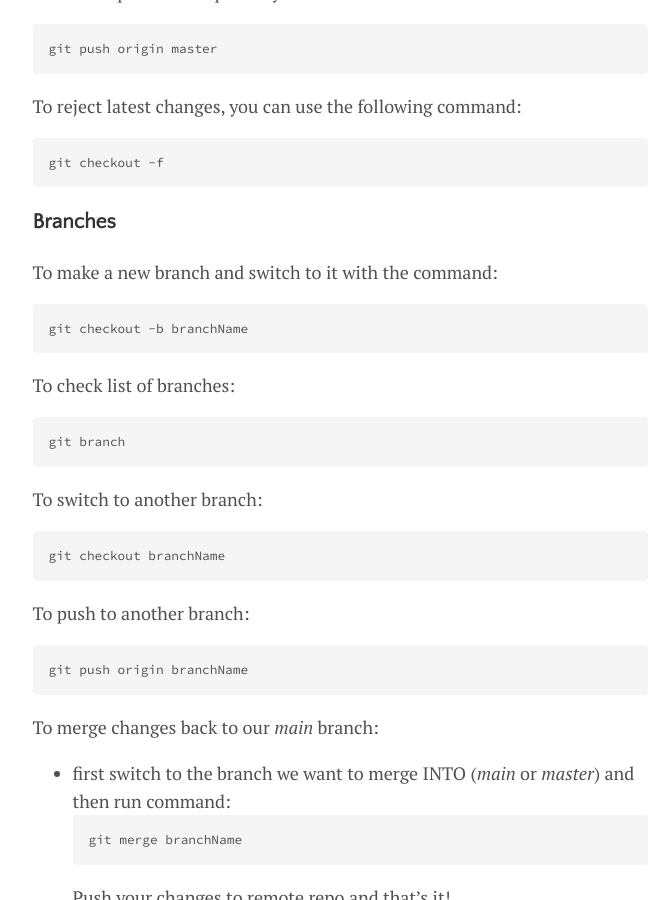
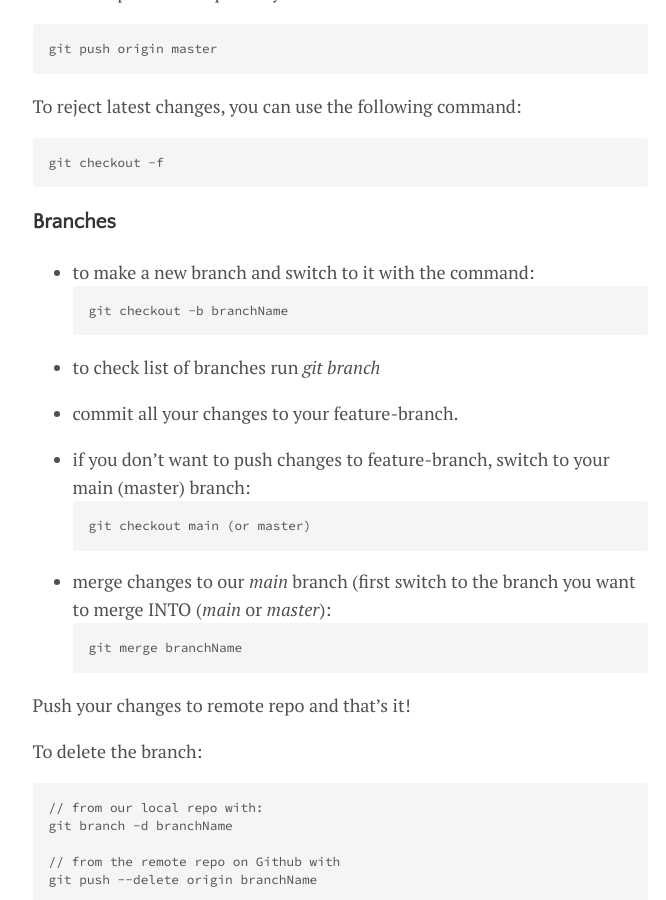
Before and after one commit to SergeyTocarchuk/sergeytocarchuk.github.io, a Jekyll site: the page built from _posts/2021-07-09-setup-github.md, in a window 1280 px wide and 900 px high, scrolled down 2403 px. Shown: the whole window, without its empty margins (300-966 px from the left). Built offline with Jekyll 4.4.1, drawn with Linux system fonts in a browser that asks for light colours.

Commit message:
Update Article about Git Repo

````diff
--- a/_posts/2021-07-09-setup-github.md
+++ b/_posts/2021-07-09-setup-github.md
@@ -86,31 +86,25 @@ git checkout -f
 
 ### Branches
 
-To make a new branch and switch to it with the command:
+- to make a new branch and switch to it with the command:
 ```
 git checkout -b branchName
 ```
 
-To check list of branches:
+- to check list of branches run _git branch_
+
+- commit all your changes to your feature-branch.
+
+- if you don't want to push changes to feature-branch, switch to your main (master) branch:
 ```
-git branch
+git checkout main (or master)
 ```
 
-To switch to another branch:
-```
-git checkout branchName
-```
-
-To push to another branch:
-```
-git push origin branchName
-```
-
-To merge changes back to our _main_ branch:
-- first switch to the branch we want to merge INTO (_main_ or _master_) and then run command:
+- merge changes to our _main_ branch (first switch to the branch you want to merge INTO (_main_ or _master_):
 ```
 git merge branchName
 ```
+
 Push your changes to remote repo and that's it!
 
 To delete the branch:
````
Also changed, not shown: _posts/2022-01-18-searching-with-scopes.md (+1 -1 lines).
